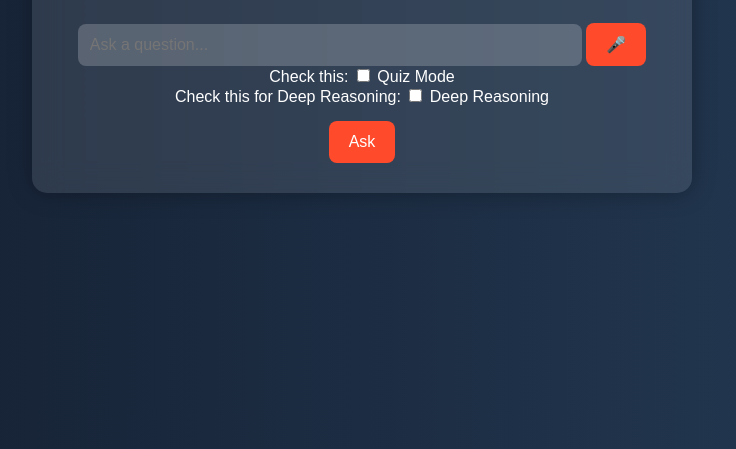
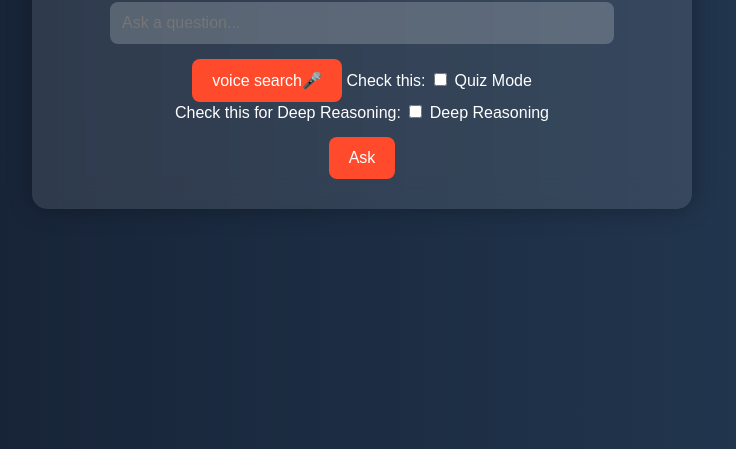
Before and after one commit to mrinal830/fasto, a website: page trial.html in a window 1280 px wide. Shown: the part 351-800 px from the top of the page, without its empty margins (278-1014 px from the left). Drawn offline with Linux system fonts and the light colour scheme.

Commit message:
Update trial.html

```diff
--- a/trial.html
+++ b/trial.html
@@ -87,7 +87,7 @@
 <body>
     <div class="container">
         <h2>Student AI Assistant</h2>
-        <input type="text" id="userInput" placeholder="Ask a question..."> <button onclick="startVoiceRecognition()">🎤 </button>
+        <input type="text" id="userInput" placeholder="Ask a question..."> <button onclick="startVoiceRecognition()"> voice search🎤 </button>
         <label id="quiz">
             Check this: <input type="checkbox" id="quizMode"> Quiz Mode
         </label><br>
```
